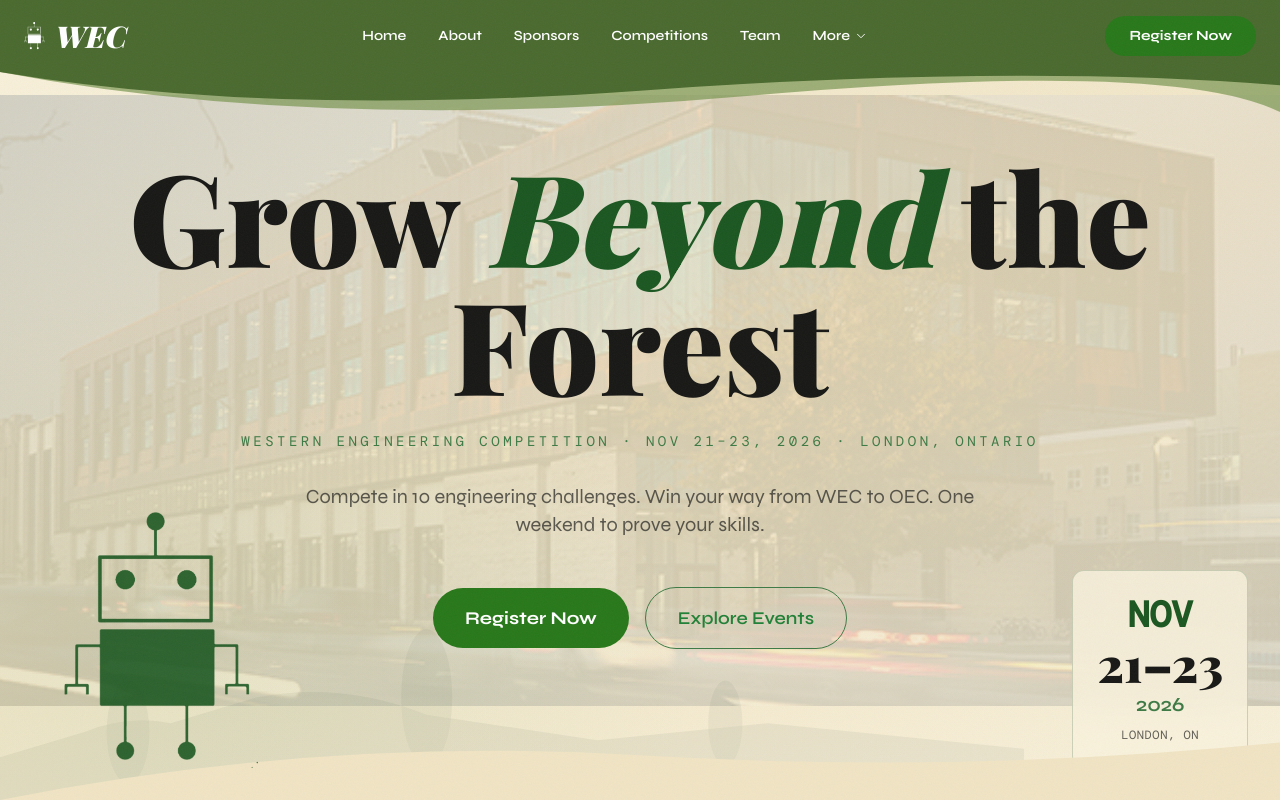
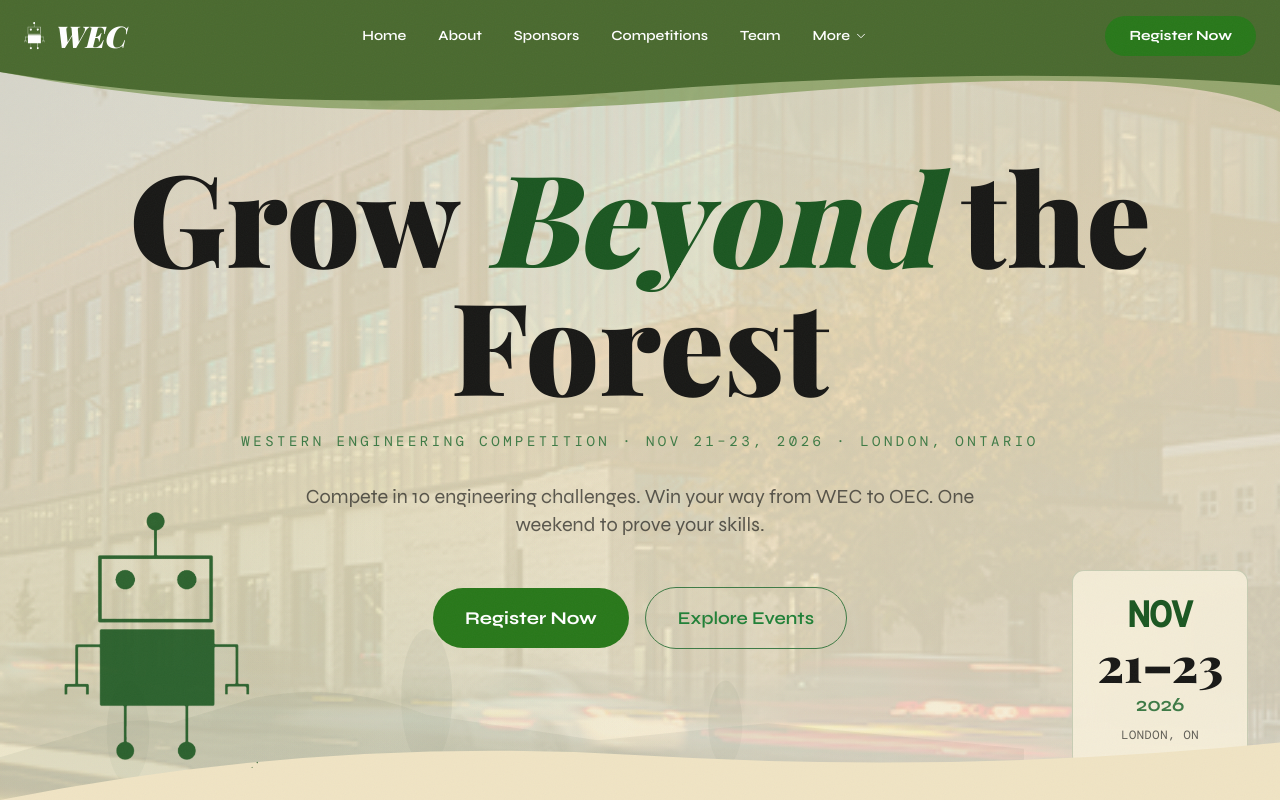
Before and after one commit to Anomaly-E-E/WEC, a React (Vite) app: page / in a window 1280 px wide. Shown: the top 800 px of the page. Built offline with nearby package versions, Linux system fonts and the light colour scheme; a web font is replaced by a local one.

Commit message:
Fix home hero background sizing gap, co-chair photo cropping, and reorder team pyramid rows

```diff
--- a/src/components/TeamSection.tsx
+++ b/src/components/TeamSection.tsx
@@ -3,21 +3,13 @@ import ScrollReveal from './ScrollReveal';
 import Icon from './Icon';
 import { teamMembers, type TeamMember } from '../data/team';
 
-export default function TeamSection() {
-  const coChairs = teamMembers.filter(m => m.role === 'Co-Chair');
-  const vpCompetitions = teamMembers.filter(m => m.department === 'Competitions');
-  const vpTechnical = teamMembers.filter(m => m.department === 'Technical');
-  const vpLogistics = teamMembers.filter(m => m.department === 'Logistics');
-  const vpSponsorship = teamMembers.filter(m => m.department === 'Sponsorship');
-  const vpFinance = teamMembers.filter(m => m.department === 'Finance');
-  const vpPublications = teamMembers.filter(m => m.department === 'Publications');
-
-  const CoChairCard = ({ member }: { member: TeamMember }) => (
+function CoChairCard({ member }: { member: TeamMember }) {
+  return (
     <motion.div
       whileHover={{ y: -6 }}
       className="border-forest bg-moss-dark rounded-xl overflow-hidden transition-all duration-300 flex flex-col md:flex-row"
     >
-      <div className="w-full h-24 sm:h-32 md:h-auto md:w-2/5 flex-shrink-0">
+      <div className="w-full h-32 sm:h-40 md:h-auto md:w-2/5 flex-shrink-0">
         {member.photo ? (
           <img
             src={member.photo}
@@ -62,8 +54,10 @@ export default function TeamSection() {
       </div>
     </motion.div>
   );
+}
 
-  const MemberCard = ({ member }: { member: TeamMember }) => (
+function MemberCard({ member }: { member: TeamMember }) {
+  return (
     <motion.div
       whileHover={{ y: -6 }}
       className="border-forest bg-moss-dark rounded-xl p-3 md:p-6 flex flex-col items-center text-center md:block transition-all duration-300"
@@ -111,6 +105,18 @@ export default function TeamSection() {
       )}
     </motion.div>
   );
+}
+
+export default function TeamSection() {
+  const coChairs = teamMembers.filter(m => m.role === 'Co-Chair');
+  const vpCompetitions = teamMembers.filter(m => m.department === 'Competitions');
+  const vpTechnical = teamMembers.filter(m => m.department === 'Technical');
+  const turner = vpTechnical.find(m => m.name === 'Turner Reucassel');
+  const arshan = vpTechnical.find(m => m.name === 'Arshan Shareef');
+  const vpLogistics = teamMembers.filter(m => m.department === 'Logistics');
+  const vpSponsorship = teamMembers.filter(m => m.department === 'Sponsorship');
+  const vpFinance = teamMembers.filter(m => m.department === 'Finance');
+  const vpPublications = teamMembers.filter(m => m.department === 'Publications');
 
   return (
     <section id="team" className="py-16 md:py-24 px-6 bg-forest-black relative overflow-hidden">
@@ -139,7 +145,11 @@ export default function TeamSection() {
           <div className="flex flex-col items-center gap-3 md:gap-6">
             <div className="w-full flex justify-center">
               <div className="grid grid-cols-2 md:grid-cols-3 gap-3 md:gap-6 max-w-3xl w-full md:w-auto">
-                {vpCompetitions.map((member, i) => (
+                {arshan && <MemberCard member={arshan} />}
+                {vpFinance.map((member, i) => (
+                  <MemberCard key={i} member={member} />
+                ))}
+                {vpPublications.map((member, i) => (
                   <MemberCard key={i} member={member} />
                 ))}
               </div>
@@ -147,13 +157,8 @@ export default function TeamSection() {
 
             <div className="w-full flex justify-center">
               <div className="grid grid-cols-2 md:grid-cols-4 gap-3 md:gap-6 max-w-4xl w-full md:w-auto">
-                {vpTechnical.map((member, i) => (
-                  <MemberCard key={i} member={member} />
-                ))}
-                {vpFinance.map((member, i) => (
-                  <MemberCard key={i} member={member} />
-                ))}
-                {vpPublications.map((member, i) => (
+                {turner && <MemberCard member={turner} />}
+                {vpCompetitions.map((member, i) => (
                   <MemberCard key={i} member={member} />
                 ))}
               </div>
--- a/src/data/team.ts
+++ b/src/data/team.ts
@@ -16,6 +16,7 @@ export const teamMembers: TeamMember[] = [
     initials: 'YM',
     yearDiscipline: '3rd Year · Civil',
     photo: '/team/yasi-movahedi.jpg',
+    photoPosition: 'center 15%',
     linkedin: 'https://www.linkedin.com/in/yasi-movahedi-b45a89291/'
   },
   {
@@ -24,6 +25,7 @@ export const teamMembers: TeamMember[] = [
     initials: 'NM',
     yearDiscipline: '3rd Year · Mechanical + Ivey',
     photo: '/team/natalie-mcgillicuddy.jpg',
+    photoPosition: 'center 12%',
     linkedin: 'https://www.linkedin.com/in/natalie-mcgillicuddy/'
   },
   {
--- a/src/pages/Home.tsx
+++ b/src/pages/Home.tsx
@@ -22,16 +22,23 @@ export default function Home() {
 
   return (
     <div className="min-h-screen">
-      <section className="relative min-h-screen flex items-center justify-center overflow-hidden">
+      <section className="relative min-h-[92vh] md:min-h-screen flex items-center justify-center overflow-hidden">
         <div
-          className="absolute inset-0 bg-center bg-no-repeat bg-[length:260%] sm:bg-[length:200%] md:bg-[length:140%]"
+          className="absolute inset-0 bg-center bg-cover bg-no-repeat"
           style={{
             backgroundImage: `url('/aceb_banner1.jpg')`,
           }}
         ></div>
 
         <div
-          className="absolute inset-0"
+          className="absolute inset-0 md:hidden"
+          style={{
+            background: `linear-gradient(180deg, var(--hero-overlay-1) 0%, var(--hero-overlay-2) 45%, var(--hero-overlay-1) 100%)`,
+          }}
+        ></div>
+
+        <div
+          className="absolute inset-0 hidden md:block"
           style={{
             background: `linear-gradient(160deg, var(--hero-overlay-1) 0%, var(--hero-overlay-2) 50%, var(--hero-overlay-1) 100%)`,
           }}
```
